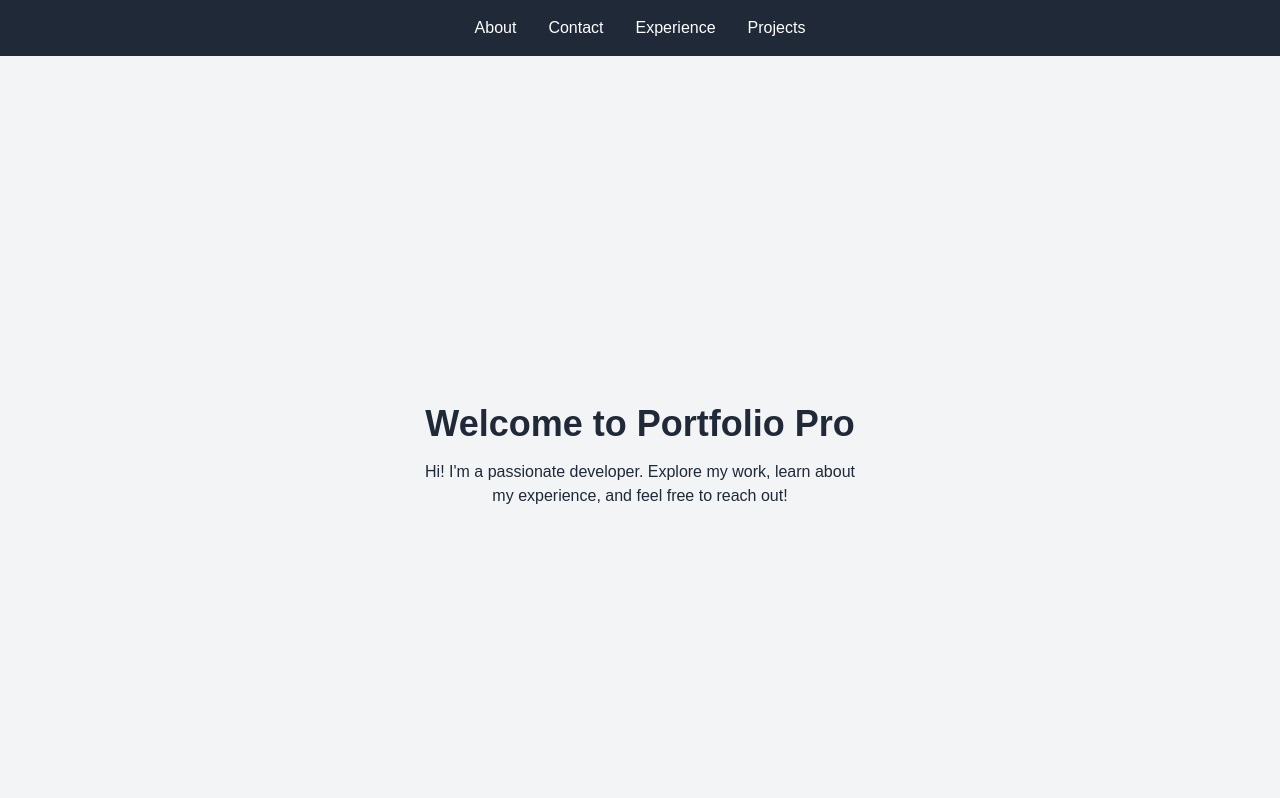
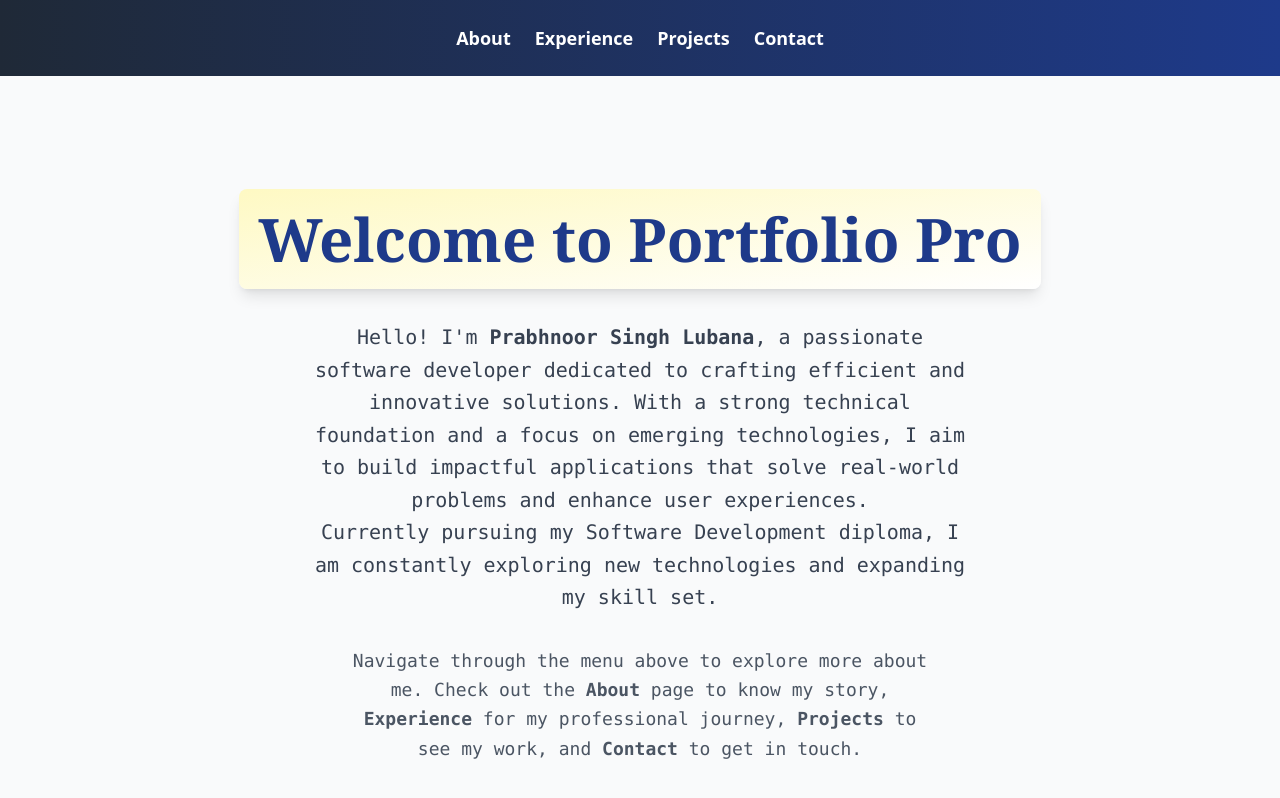
Before and after one commit to prabhnoorLubana2004/cprg306-finalproject, a Next.js app: page / in a window 1280 px wide. Shown: the top 798 px of the page. Built offline with nearby package versions, Linux system fonts and the light colour scheme.

Commit message:
Sprint 3

```diff
--- a/app/page.js
+++ b/app/page.js
@@ -4,20 +4,47 @@ export default function HomePage() {
   return (
     <div>
       {/* Header Navigation */}
-      <header className="bg-gray-800 text-white py-4">
-        <nav className="flex justify-center space-x-8">
-          <Link href="/about" className="hover:text-yellow-400">About</Link>
-          <Link href="/contact" className="hover:text-yellow-400">Contact</Link>
-          <Link href="/experience" className="hover:text-yellow-400">Experience</Link>
-          <Link href="/projects" className="hover:text-yellow-400">Projects</Link>
+      <header className="bg-gradient-to-r from-gray-800 to-blue-900 text-white py-6 shadow-lg">
+        <nav className="flex justify-center space-x-6 font-sans">
+          <Link
+            href="/about"
+            className="text-lg font-bold hover:text-yellow-300 transition-colors duration-300 transform hover:scale-110"
+          >
+            About
+          </Link>
+          <Link
+            href="/experience"
+            className="text-lg font-bold hover:text-yellow-300 transition-colors duration-300 transform hover:scale-110"
+          >
+            Experience
+          </Link>
+          <Link
+            href="/projects"
+            className="text-lg font-bold hover:text-yellow-300 transition-colors duration-300 transform hover:scale-110"
+          >
+            Projects
+          </Link>
+          <Link
+            href="/contact"
+            className="text-lg font-bold hover:text-yellow-300 transition-colors duration-300 transform hover:scale-110"
+          >
+            Contact
+          </Link>
         </nav>
       </header>
 
       {/* Main Content */}
-      <main className="min-h-screen flex flex-col justify-center items-center bg-gray-100 text-gray-800 p-8">
-        <h1 className="text-4xl font-bold mb-4">Welcome to Portfolio Pro</h1>
-        <p className="text-center max-w-md">
-          Hi! I'm a passionate developer. Explore my work, learn about my experience, and feel free to reach out!
+      <main className="min-h-screen flex flex-col justify-center items-center bg-gray-50 text-gray-800 p-8">
+        <h1 className="text-6xl font-bold text-blue-900 mb-8 font-serif shadow-lg p-5 rounded-lg bg-gradient-to-br from-yellow-100 to-white transform transition-all duration-300 hover:scale-105">
+          Welcome to Portfolio Pro
+        </h1>
+        <p className="text-center max-w-2xl mb-8 text-xl text-gray-700 font-mono leading-relaxed">
+          Hello! I'm <strong>Prabhnoor Singh Lubana</strong>, a passionate software developer dedicated to crafting efficient and innovative solutions. With a strong technical foundation and a focus on emerging technologies, I aim to build impactful applications that solve real-world problems and enhance user experiences.
+          <br />
+          Currently pursuing my Software Development diploma, I am constantly exploring new technologies and expanding my skill set.
+        </p>
+        <p className="text-center max-w-xl text-lg text-gray-600 font-mono leading-relaxed">
+          Navigate through the menu above to explore more about me. Check out the <strong>About</strong> page to know my story, <strong>Experience</strong> for my professional journey, <strong>Projects</strong> to see my work, and <strong>Contact</strong> to get in touch.
         </p>
       </main>
     </div>
```
